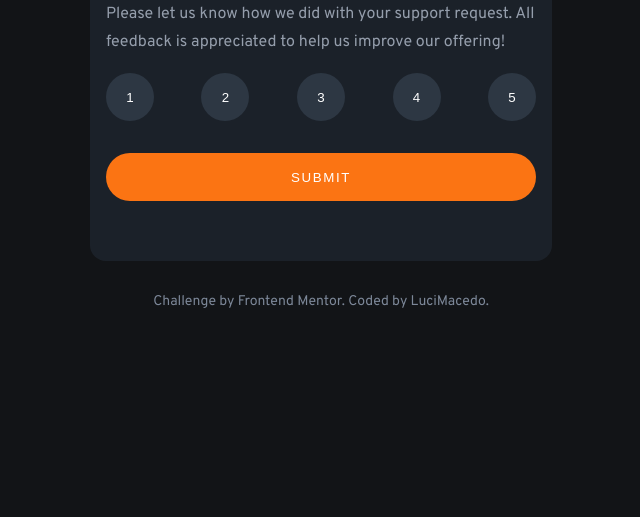
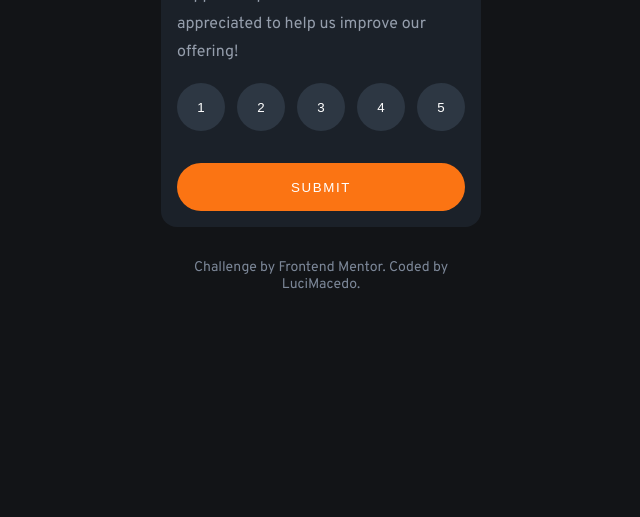
Before and after one commit to LuciMacedo/Interactive-rating-component, a plain HTML site: page index.html in a window 1280 px wide. Shown: the part 347-864 px from the top of the page, without its empty margins (319-959 px from the left). After the commit the page ends 800 px from the top, so only its background shows below. Drawn offline with Linux system fonts and the light colour scheme.

Commit message:
responsive css update

```diff
--- a/css/style.css
+++ b/css/style.css
@@ -42,7 +42,6 @@ body {
 
 .rating-wrapper,
 .tks-wrapper{
-    width: 100%;
     display: flex;
     flex-direction: column;
     padding: 1rem;
@@ -172,10 +171,8 @@ body {
 }
 
 @media only screen and (min-width: 768px) {
-    .rating-wrapper,
-    .tks-wrapper{
-    width: 45%;
-    height: 60%;
+    body {
+        margin: auto 15rem auto;
     }
 
     .rating-question h1 {
@@ -197,10 +194,8 @@ body {
 }
 
 @media only screen and (min-width: 1024px) {
-    .rating-wrapper,
-    .tks-wrapper{
-    width: 38%;
-    height: 50%;
+    body {
+        margin: auto 30rem auto;
     }
 
     .rating-question p {
@@ -215,7 +210,6 @@ body {
     .rating-wrapper,
     .tks-wrapper{
     width: 30%;
-    height: 50%;
     }
 
     .rating-question p {
```
